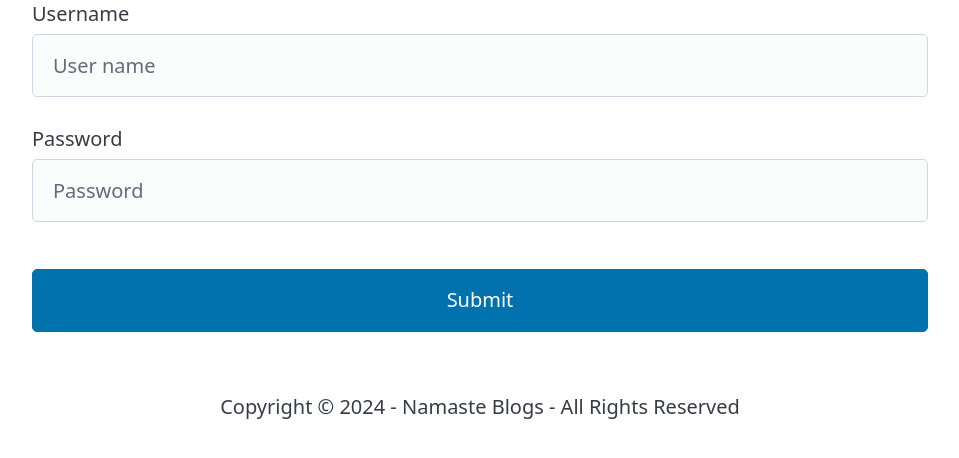
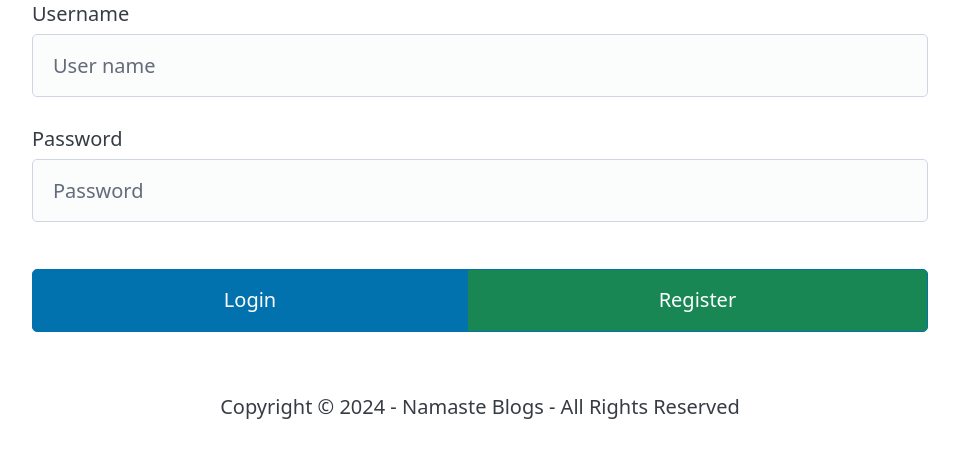
Before and after one commit to Gopal-Khadka/django-blog-app, a Django app: page /login/ in a window 1280 px wide. Shown: the part 156-614 px from the top of the page, without its empty margins (160-1119 px from the left). Run offline with Django 5.2, Linux system fonts and the light colour scheme.

Commit message:
Change login form look

```diff
--- a/backend/templates/blogs/login.html
+++ b/backend/templates/blogs/login.html
@@ -2,7 +2,7 @@
 {%block content %}
 
 <form method="post">
-    {% csrf_token %}
+  {% csrf_token %}
   <fieldset>
     <label>
       Username
@@ -21,10 +21,17 @@
         autocomplete="password"
       />
     </label>
-
   </fieldset>
 
-  <input type="submit" value="Submit" />
+  <div role="group">
+    <input type="submit" value="Login"/>
+    <a
+      role="button"
+      href="{% url 'blogs:register' %}"
+      style="background-color: #198754"
+      >Register</a
+    >
+  </div>
 </form>
 
 {% endblock content %}
```
